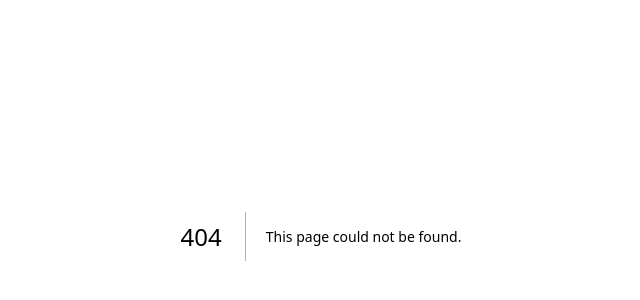
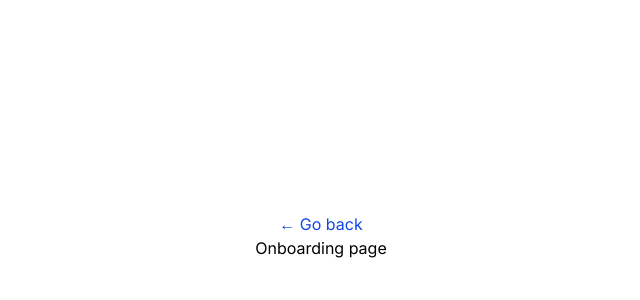
Before and after one commit to calblueprint/adopt-an-inmate, a Next.js app: page /onboarding in a window 1280 px wide. Before the commit this address had no page. Shown: the part 164-464 px from the top of the page, without its empty margins (319-959 px from the left). Built offline with nearby package versions, Linux system fonts and the light colour scheme.

Commit message:
add onboarding

```diff
--- /dev/null
+++ b/app/(auth)/onboarding/page.tsx
@@ -0,0 +1,10 @@
+import CustomLink from '@/components/CustomLink';
+
+export default function OnboardingPage() {
+  return (
+    <div className="flex h-full w-full flex-col items-center justify-center">
+      <CustomLink href="/">← Go back</CustomLink>
+      <p>Onboarding page</p>
+    </div>
+  );
+}
--- a/app/(main)/page.tsx
+++ b/app/(main)/page.tsx
@@ -18,6 +18,9 @@ export default function HomePage() {
           <li>
             <CustomLink href="/login">Login</CustomLink>
           </li>
+          <li>
+            <CustomLink href="/onboarding">Onboarding</CustomLink>
+          </li>
         </ul>
       </div>
     </main>
```
